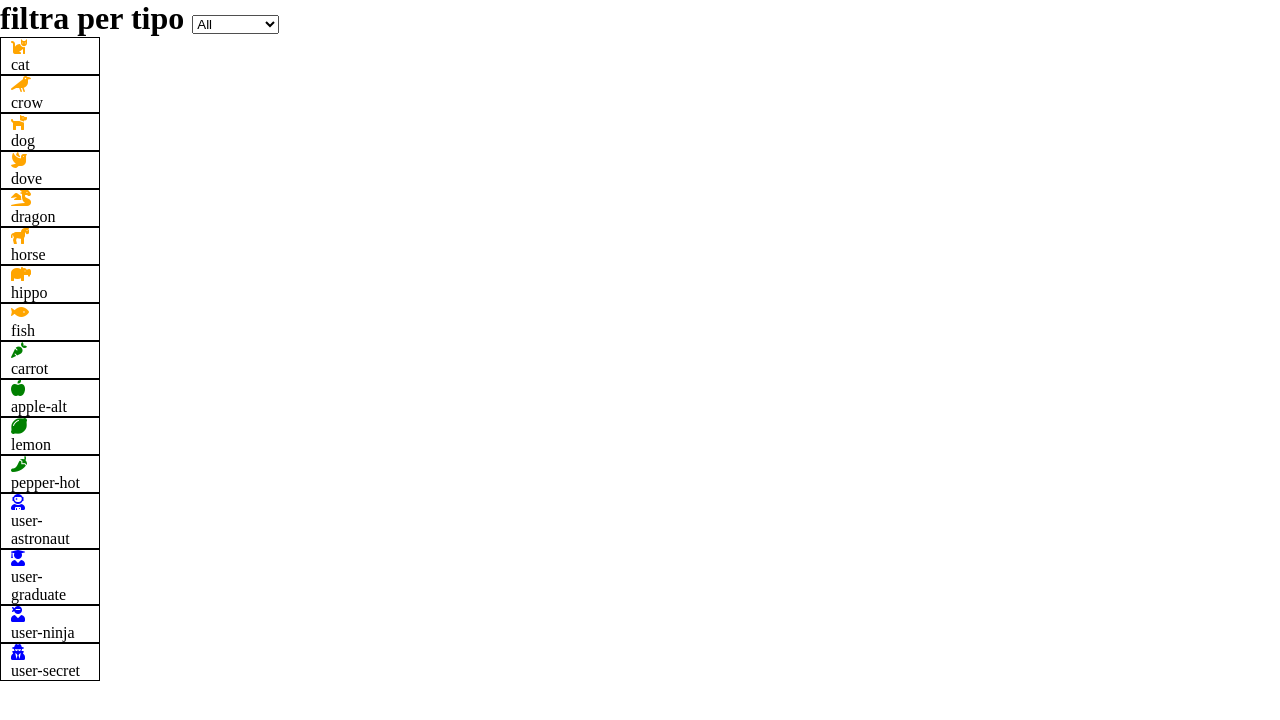
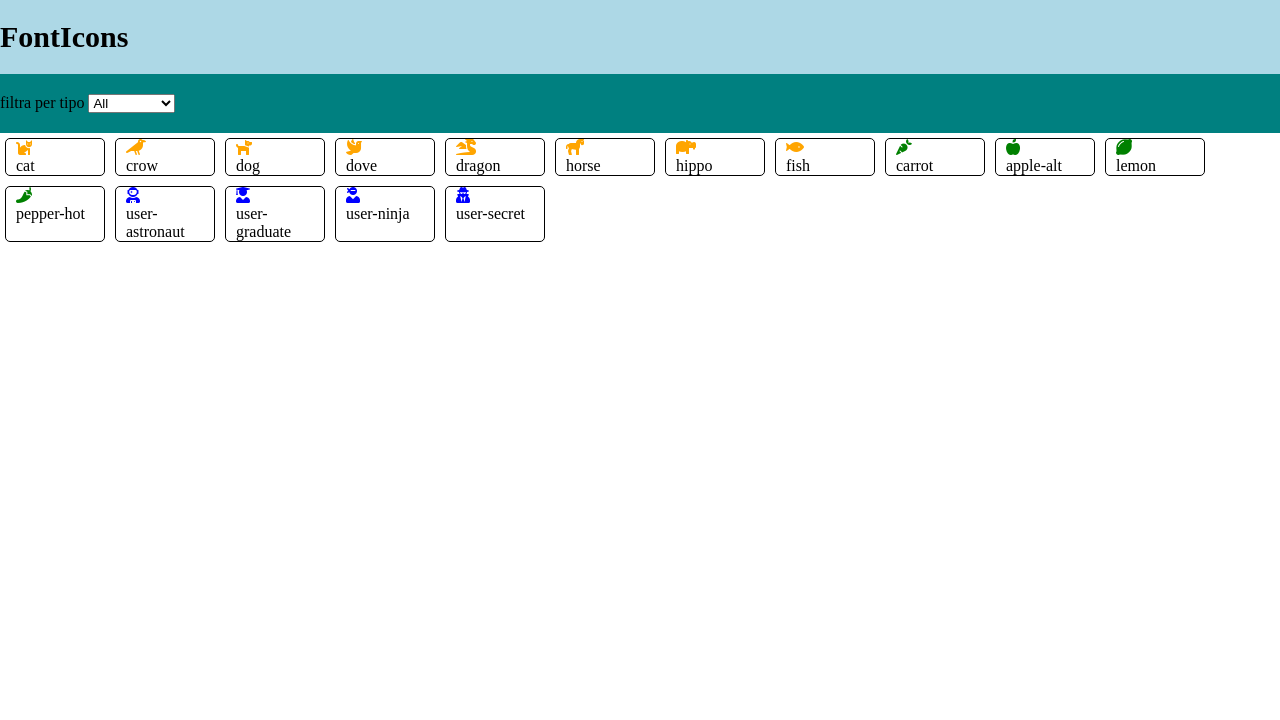
Before and after one commit to neshi00/js-es6-icons, a plain HTML site: page index.html in a window 1280 px wide. Drawn offline with Linux system fonts and the light colour scheme.

Commit message:
milestone 3 + correzioni

```diff
--- a/css/style.css
+++ b/css/style.css
@@ -2,6 +2,23 @@
   margin: 0;
   padding: 0;
   box-sizing: border-box;
+}
+
+header {
+  font-size: 30px;
+  font-weight: bold;
+  padding: 20px 0;
+  background-color: lightblue;
+}
+
+.filter {
+  padding: 20px 0;
+  background-color: teal;
+}
+
+.container {
+  display: flex;
+  flex-wrap: wrap;
 }
 
 .green {
@@ -20,4 +37,6 @@
   padding: 0 10px;
   border: 1px solid black;
   width: 100px;
+  border-radius: 5px;
+  margin: 5px;
 }
--- a/index.html
+++ b/index.html
@@ -14,17 +14,20 @@
     />
   </head>
   <body>
-    <h1>
+    <header>FontIcons</header>
+
+    <div class="filter">
       <label>
         filtra per tipo
-        <select id="animals">
-          <option value="dog">All</option>
-          <option value="dog">animals</option>
-          <option value="dog">vegetables</option>
-          <option value="dog">dog</option>
+        <select id="select-filter">
+          <option value="all">All</option>
+          <option value="animal">animals</option>
+          <option value="vegetable">vegetables</option>
+          <option value="user">user</option>
         </select>
       </label>
-    </h1>
+    </div>
+
     <div class="container"></div>
 
     <script src="./js/script.js"></script>
--- a/js/script.js
+++ b/js/script.js
@@ -115,30 +115,29 @@ const iconList = [
 
 // creo aggancio con html
 const hookHtml = document.querySelector(".container");
+const selectElement = document.getElementById("select-filter");
 
-// per ogni oggetto dell'array iconList stampo il seguente codice
-// con i valori che vanno a formare la struttura delle icone di fontawesome
-iconList.forEach((element) => {
-  hookHtml.innerHTML += `
-  <div class="box">
-  <i class="${element.family} ${element.prefix}${element.name} ${element.color}"></i>
-  <p>${element.name}</p></div>
-  `;
+// funzione che crea le icone con i valori forniti dall'array e secondo la struttura di fontawesome
+function createIcon(icon) {
+  return `
+    <div class="box">
+    <i class="${icon.family} ${icon.prefix}${icon.name} ${icon.color}"></i>
+    <p>${icon.name}</p></div>`;
+}
+
+// stampa per ogni elemento le varie icone create dalla funzione precedente
+function showIcons(containerHtml, element) {
+  containerHtml.innerHTML = "";
+  element.forEach((icon) => {
+    containerHtml.innerHTML += createIcon(icon);
+  });
+}
+showIcons(hookHtml, iconList);
+
+selectElement.addEventListener("change", function () {
+  const filteredIcon = iconList.filter((icon) => {
+    return this.value === "all" || icon.type === this.value;
+  });
+
+  showIcons(hookHtml, filteredIcon);
 });
-
-const animalsfilter = iconList.filter(function (icon) {
-  const animalstype = icon[0].type.toLowerCase();
-  return animalstype === "animal";
-});
-
-const vegetablesfilter = iconList.filter(function (icon) {
-  const vegetablestype = icon[0].type.toLowerCase();
-  return vegetablestype === "vegetable";
-});
-
-const usersfilter = iconList.filter(function (icon) {
-  const userstype = icon[0].type.toLowerCase();
-  return userstype === "user";
-});
-
-console.log(animalsfilter);
```
